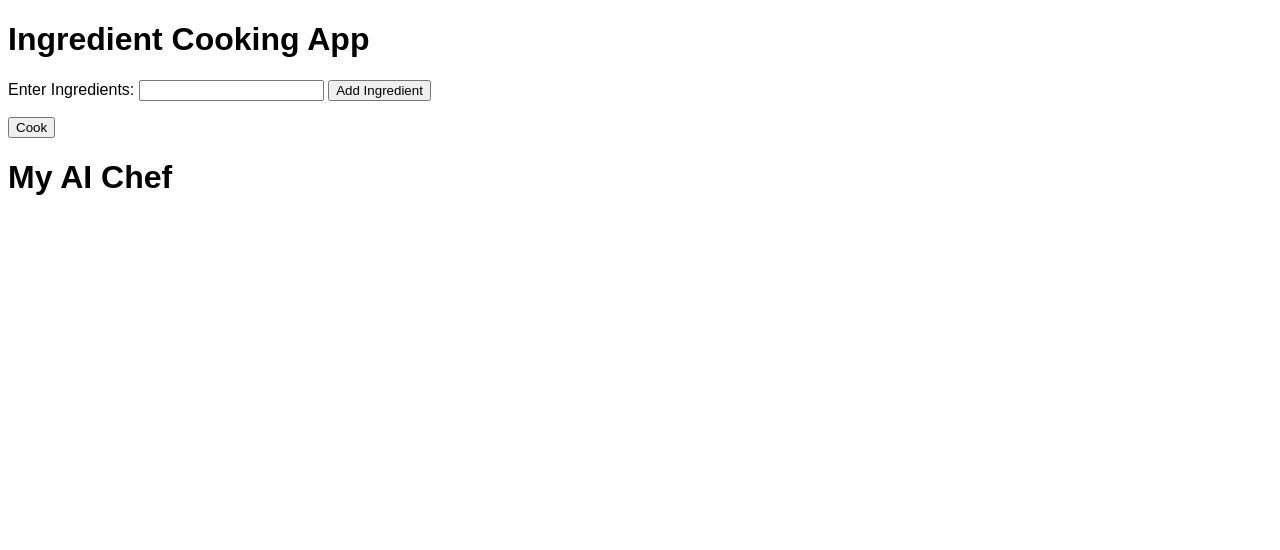
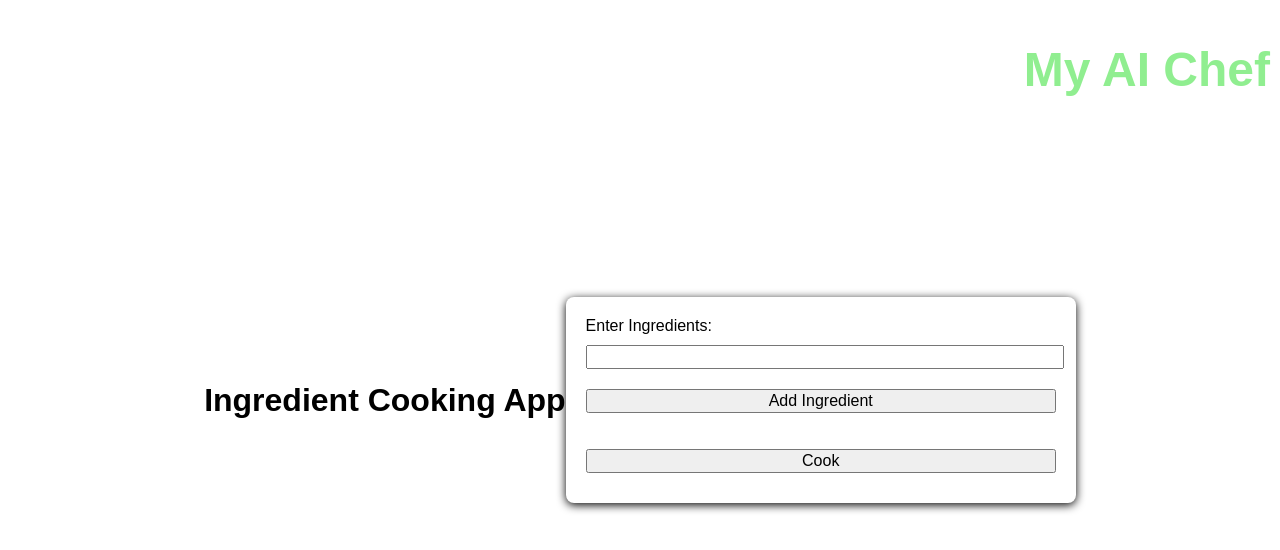
Before and after one commit to LucasLombardi7/MyAIChef, a plain HTML site: page index.html in a window 1280 px wide. Drawn offline with Linux system fonts and the light colour scheme.

Commit message:
updated css file
commit 3

```diff
--- a/index.html
+++ b/index.html
@@ -22,7 +22,7 @@
     </div>
 
     <!-- top right hand logo-->
-    <div id="chfefTitle">
+    <div id="chefTitle">
         <h1>My AI Chef</h1>
     </div>
 
--- a/styles.css
+++ b/styles.css
@@ -2,6 +2,34 @@
 
 body {
     font-family: Arial, sans-serif;
+    background-color: white;
+    margin: 0;
+    padding: 0;
+    display: flex;
+    justify-content: center;
+    align-items: center;
+    height: 100vh;
+}
 
+#form-container{
+    background-color: white;
+    padding: 20px;
+    border-radius: 8px;
+    box-shadow: 0 2px 10px black;
+}
 
+input, button{
+    margin: 10px 0;
+    padding: 10x;
+    font-size: 16px;
+    width: 100%;
 }
+
+#chefTitle{
+    position: absolute;
+    top: 10px;
+    right: 10px;
+    font-size: 24px;
+    font-weight: bold;
+    color: lightgreen;
+}
```
